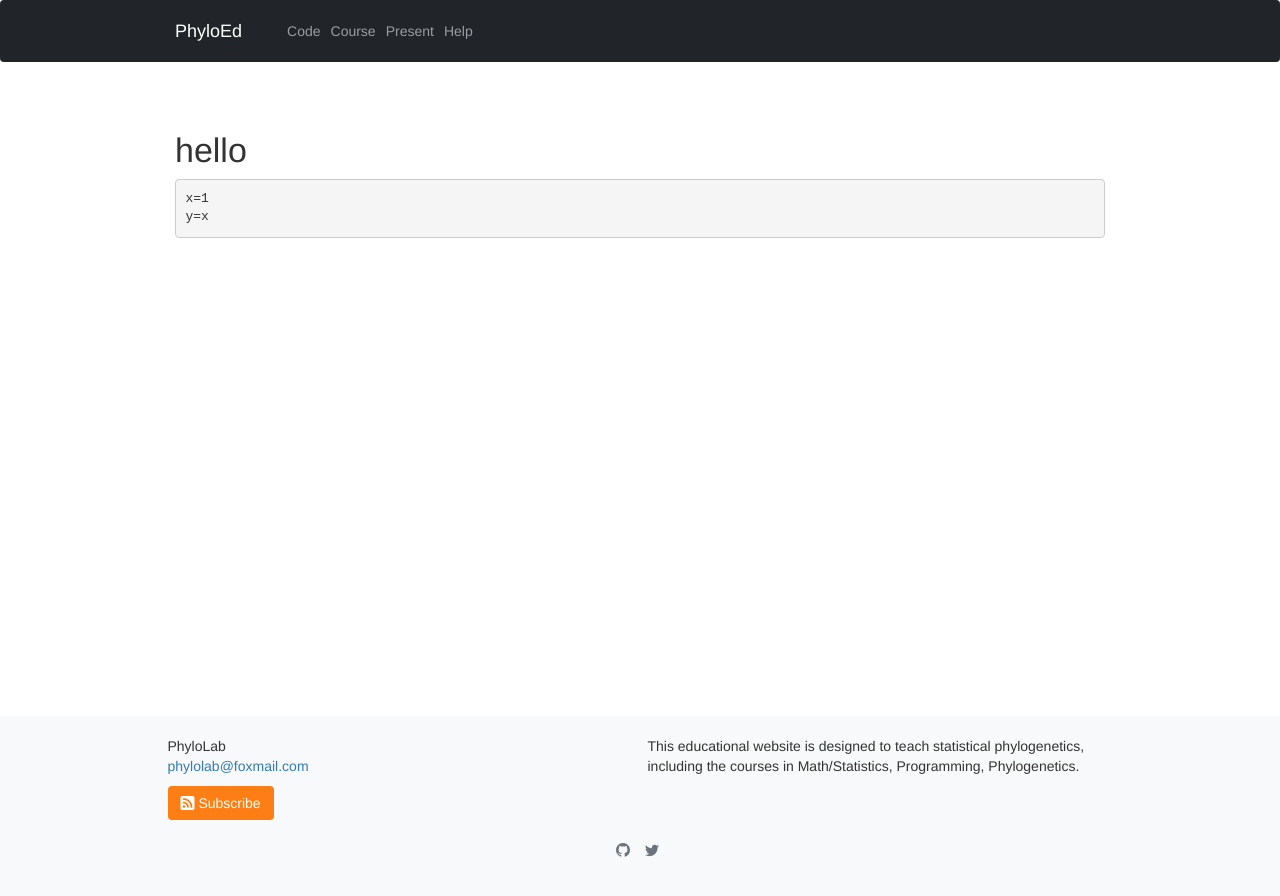
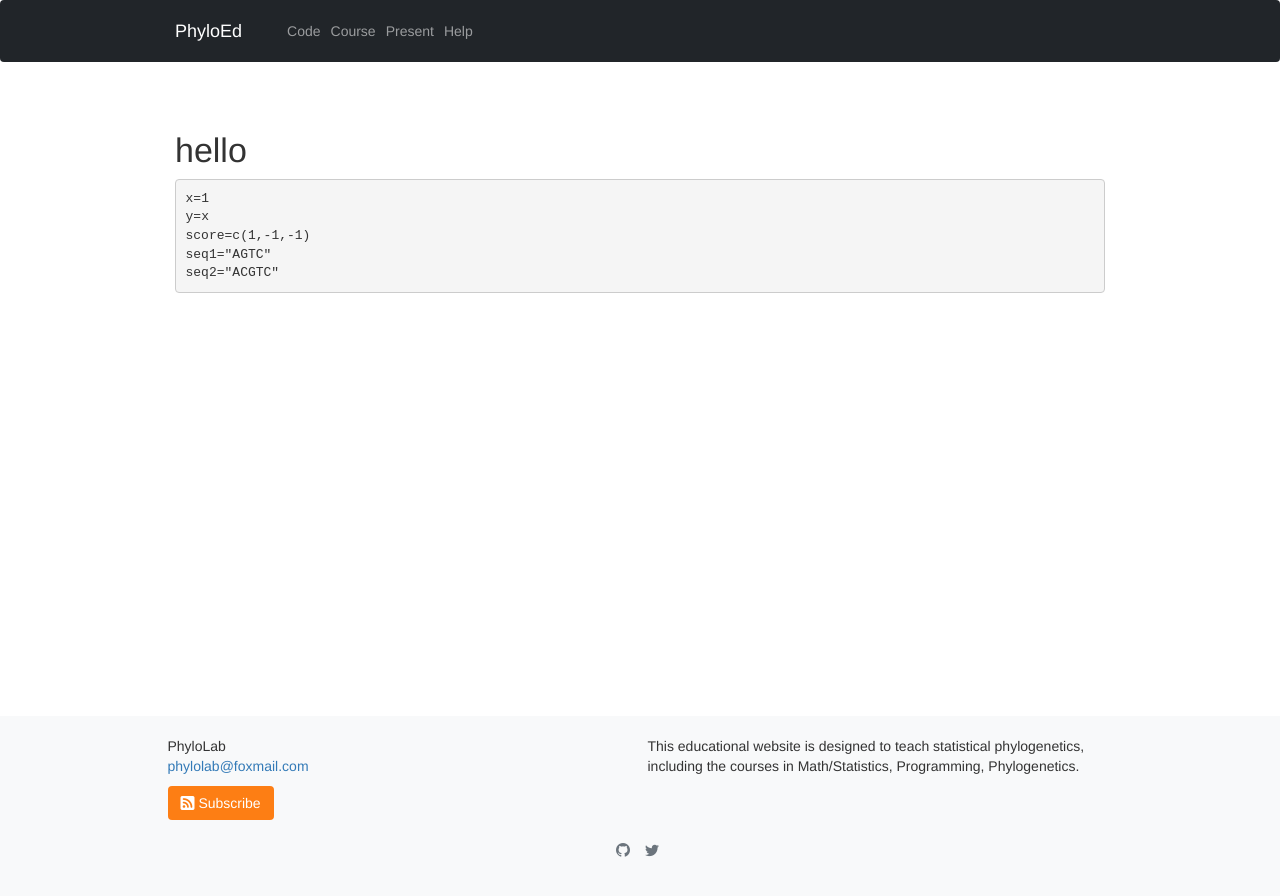
Before and after one commit to lliu1871/PhyEd, a Jekyll site: the page built from pages/hello.md, in a window 1280 px wide. Shown: the top 896 px of the page. Built offline with Jekyll 4.4.1, drawn with Linux system fonts in a browser that asks for light colours; our own code applies the rules of GitHub Pages for plain Markdown files.

Commit message:
Update hello.md

````diff
--- a/pages/hello.md
+++ b/pages/hello.md
@@ -5,7 +5,10 @@
 
 # hello
 
-```
+```r
 x=1
 y=x
+score=c(1,-1,-1)
+seq1="AGTC"
+seq2="ACGTC"
 ```
````
